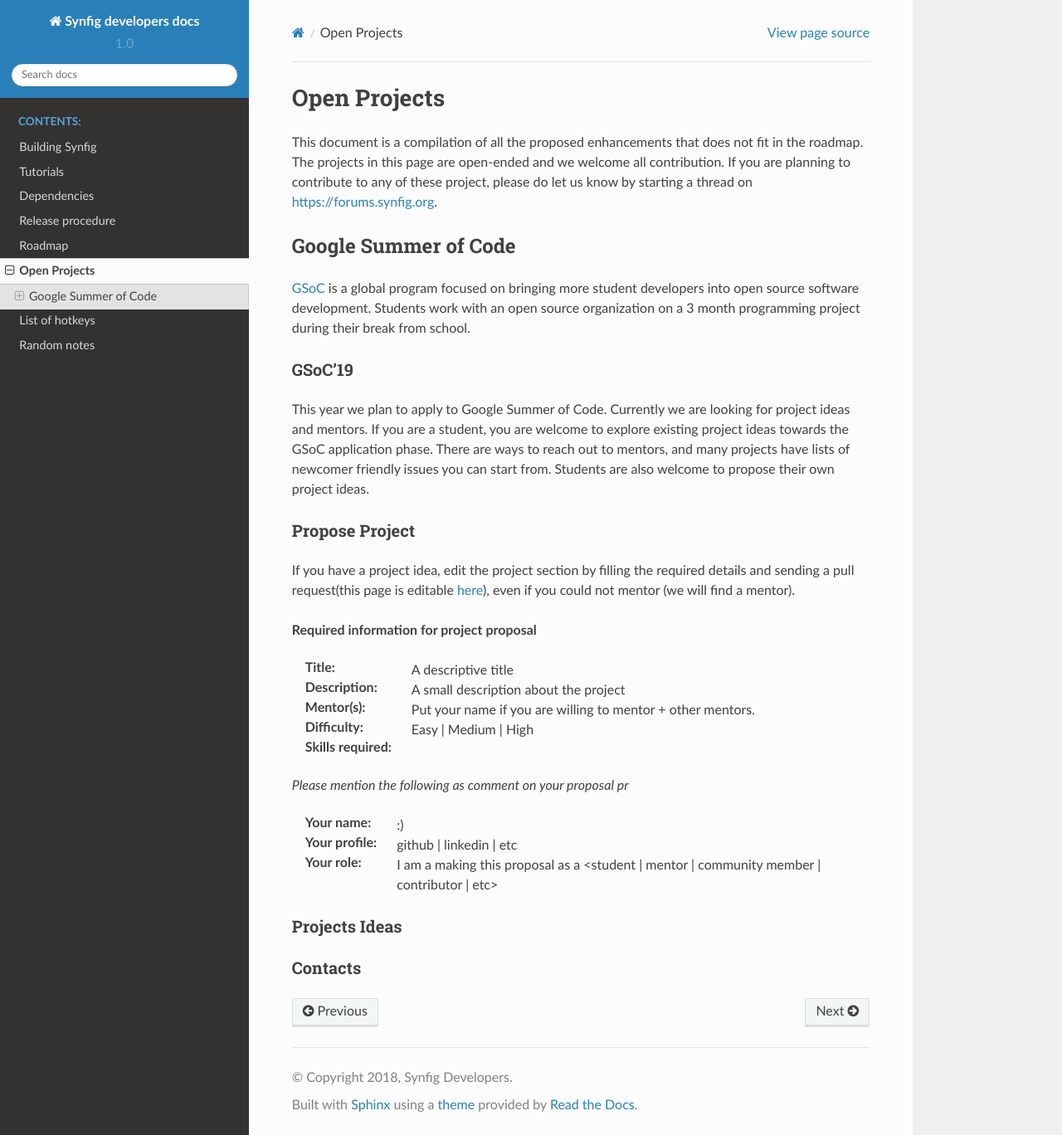
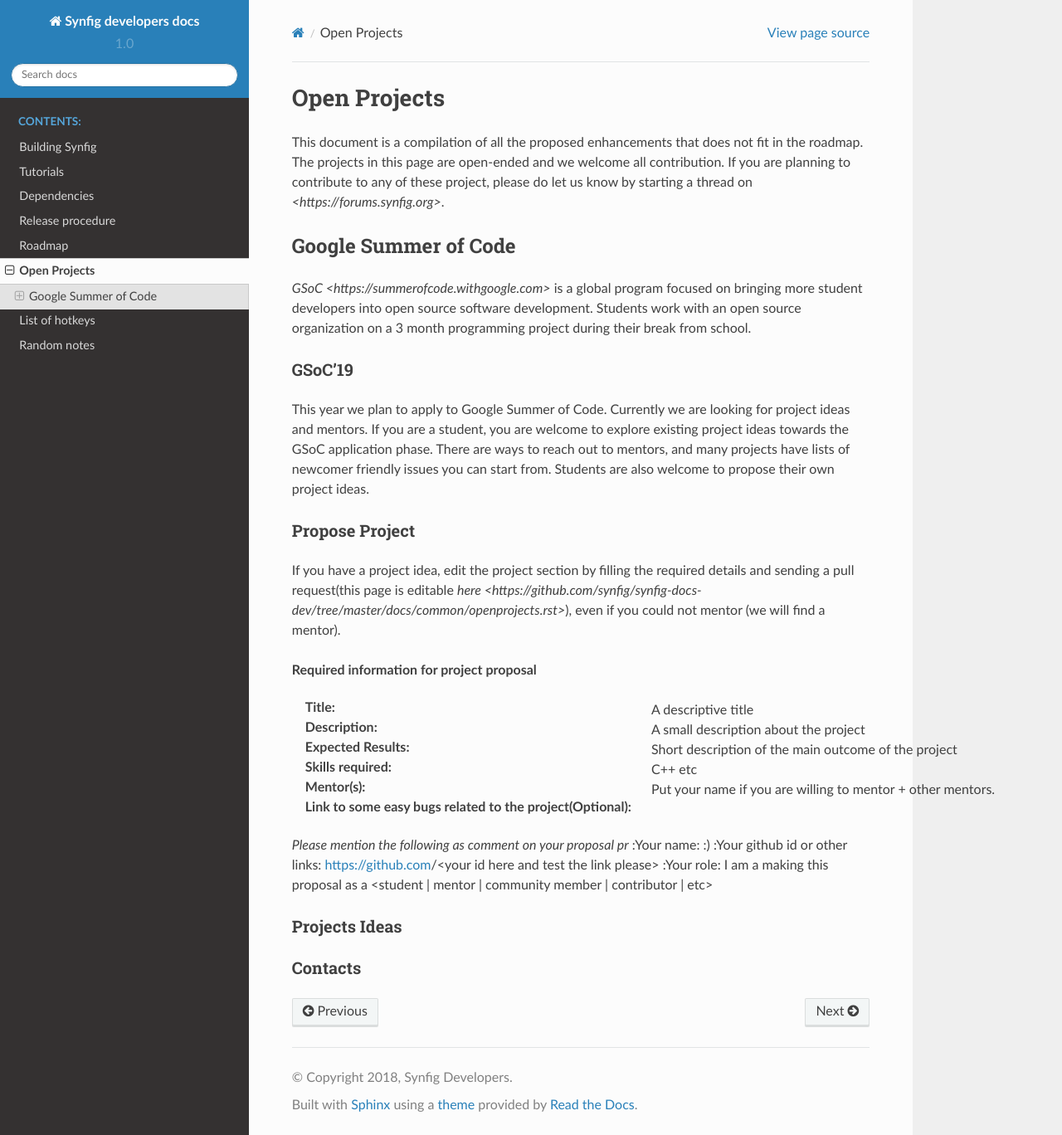
Before and after one commit to synfig/synfig-docs-dev, a Sphinx documentation site: the page built from docs/common/openprojects.rst, in a window 1280 px wide and 1368 px high. Shown: the whole window at 83% size. Built offline with Sphinx 7.4.7 and the Read the Docs theme 2.0.0, drawn with Linux system fonts in a browser that asks for light colours.

Commit message:
Revert "Fix broken links"
This reverts commit 41a5cf19d96f44a97a14eaf0683ec4070e04fd1f.

```diff
--- a/docs/common/openprojects.rst
+++ b/docs/common/openprojects.rst
@@ -1,12 +1,12 @@
 Open Projects
 =============
 
-This document is a compilation of all the proposed enhancements that does not fit in the roadmap. The projects in this page are open-ended and we welcome all contribution. If you are planning to contribute to any of these project, please do let us know by starting a thread on `<https://forums.synfig.org>`_.
+This document is a compilation of all the proposed enhancements that does not fit in the roadmap. The projects in this page are open-ended and we welcome all contribution. If you are planning to contribute to any of these project, please do let us know by starting a thread on `<https://forums.synfig.org>`.
 
 Google Summer of Code
 ~~~~~~~~~~~~~~~~~~~~~
 
-`GSoC <https://summerofcode.withgoogle.com>`_ is a global program focused on bringing more student developers into open source software development. Students work with an open source organization on a 3 month programming project during their break from school.
+`GSoC <https://summerofcode.withgoogle.com>` is a global program focused on bringing more student developers into open source software development. Students work with an open source organization on a 3 month programming project during their break from school.
 
 GSoC'19
 --------
@@ -14,24 +14,25 @@
 
 Propose Project
 ---------------
-If you have a project idea, edit the project section by filling the required details and sending a pull request(this page is editable `here <https://github.com/synfig/synfig-docs-dev/tree/master/docs/common/openprojects.rst>`_), even if you could not mentor (we will find a mentor).
+If you have a project idea, edit the project section by filling the required details and sending a pull request(this page is editable `here <https://github.com/synfig/synfig-docs-dev/tree/master/docs/common/openprojects.rst>`), even if you could not mentor (we will find a mentor).
 
 **Required information for project proposal**
 
 :Title: A descriptive title
 :Description: A small description about the project
+:Expected Results: Short description of the main outcome of the project
+:Skills required: C++ etc
 :Mentor(s): Put your name if you are willing to mentor + other mentors.
-:Difficulty: Easy | Medium | High
-:Skills required:
+:Link to some easy bugs related to the project(Optional):
 
 *Please mention the following as comment on your proposal pr*
-
 :Your name: :)
-:Your profile: github | linkedin | etc
+:Your github id or other links: https://github.com/<your id here and test the link please>
 :Your role: I am a making this proposal as a <student | mentor | community member | contributor | etc>
 
 Projects Ideas
 --------------
 
+
 Contacts
 --------
```
